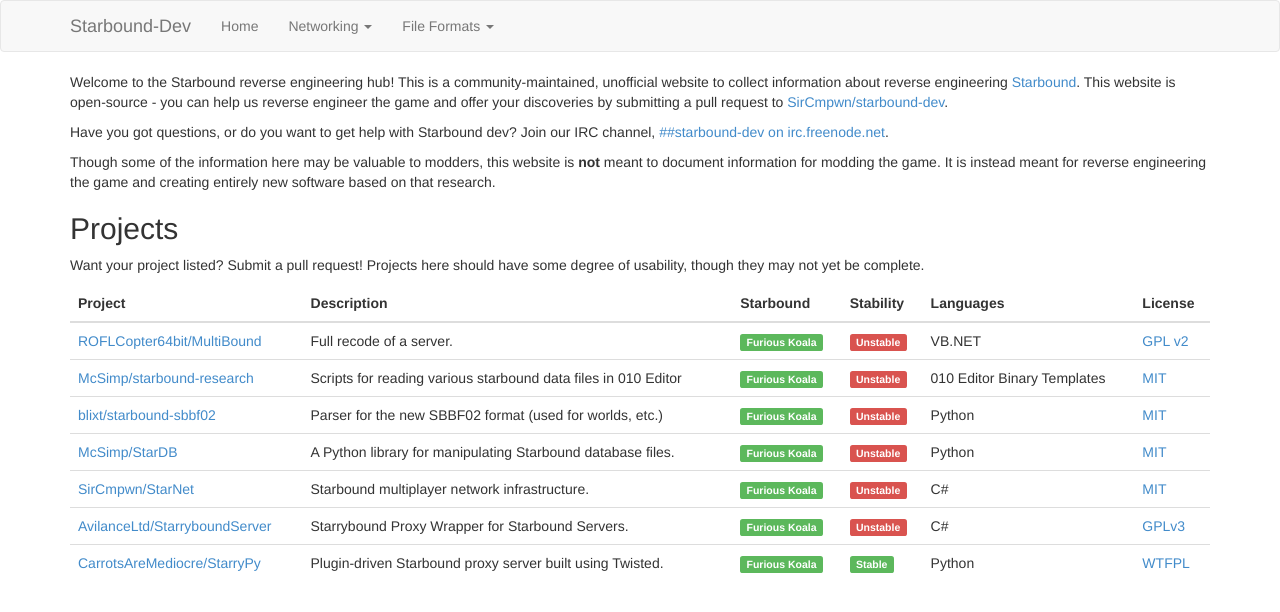
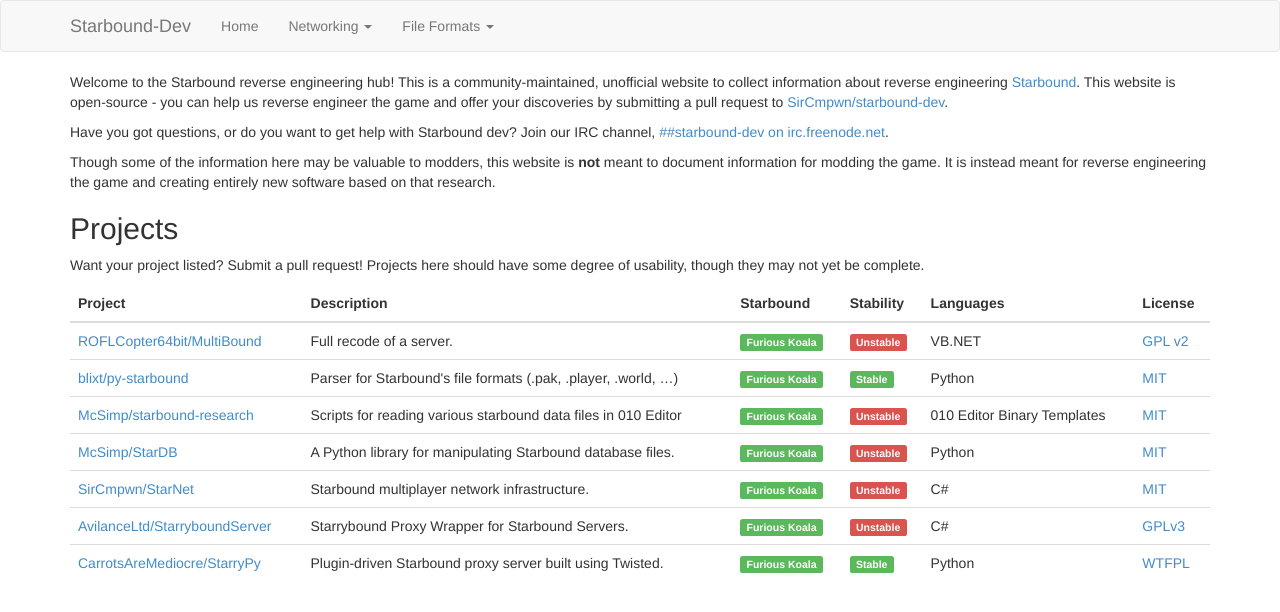
Before and after one commit to ddevault/starbound-dev, a Jekyll site: the page built from index.md, in a window 1280 px wide. Shown: the top 612 px of the page. Built offline with Jekyll 4.4.1, drawn with Linux system fonts in a browser that asks for light colours; Markdown is read by kramdown in place of the engine named in the settings.

Commit message:
Rename starbound-sbbf02 to py-starbound
Also mark it as stable since the library is now pretty much feature complete.

```diff
--- a/index.md
+++ b/index.md
@@ -46,6 +46,14 @@ yet be complete.
             <td>VB.NET</td>
             <td><a target="_blank" href="https://github.com/ROFLCopter64bit/MultiBound/blob/master/LICENSE">GPL v2</a></td>
         </tr>
+        <tr> <!-- py-starbound -->
+            <td><a target="_blank" href="https://github.com/blixt/py-starbound">blixt/py-starbound</a></td>
+            <td>Parser for Starbound's file formats (.pak, .player, .world, …)</td>
+            <td><span class="label label-success">Furious Koala</span></td>
+            <td><span class="label label-success">Stable</span></td>
+            <td>Python</td>
+            <td><a target="_blank" href="https://github.com/blixt/py-starbound/blob/master/LICENSE">MIT</a></td>
+        </tr>
         <tr> <!-- starbound-research -->
             <td><a target="_blank" href="https://github.com/McSimp/starbound-research">McSimp/starbound-research</a></td>
             <td>Scripts for reading various starbound data files in 010 Editor</td>
@@ -53,14 +61,6 @@ yet be complete.
             <td><span class="label label-danger">Unstable</span></td>
             <td>010 Editor Binary Templates</td>
             <td><a target="_blank" href="https://github.com/McSimp/starbound-research/blob/master/LICENSE">MIT</a></td>
-        </tr>
-        <tr> <!-- starbound-sbbf02 -->
-            <td><a target="_blank" href="https://github.com/blixt/starbound-sbbf02">blixt/starbound-sbbf02</a></td>
-            <td>Parser for the new SBBF02 format (used for worlds, etc.)</td>
-            <td><span class="label label-success">Furious Koala</span></td>
-            <td><span class="label label-danger">Unstable</span></td>
-            <td>Python</td>
-            <td><a target="_blank" href="https://github.com/blixt/starbound-sbbf02/blob/master/LICENSE">MIT</a></td>
         </tr>
         <tr> <!-- StarDB -->
             <td><a target="_blank" href="https://github.com/McSimp/StarDB">McSimp/StarDB</a></td>
```
